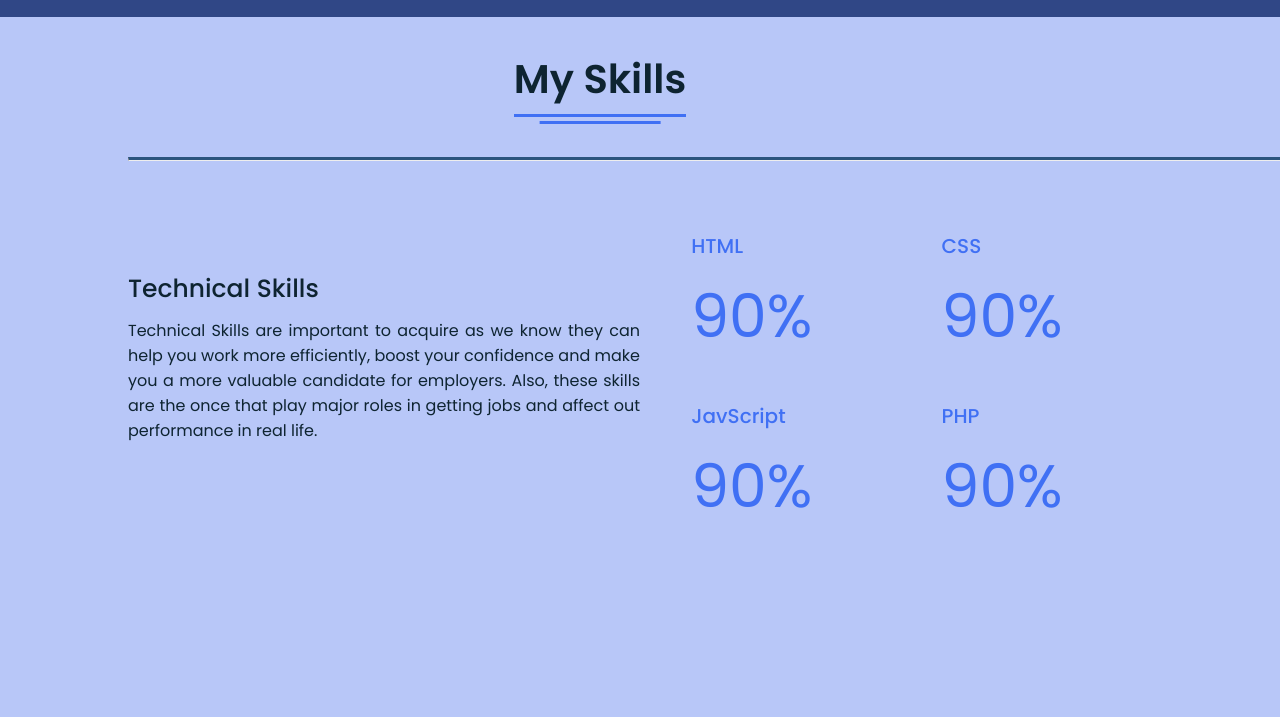
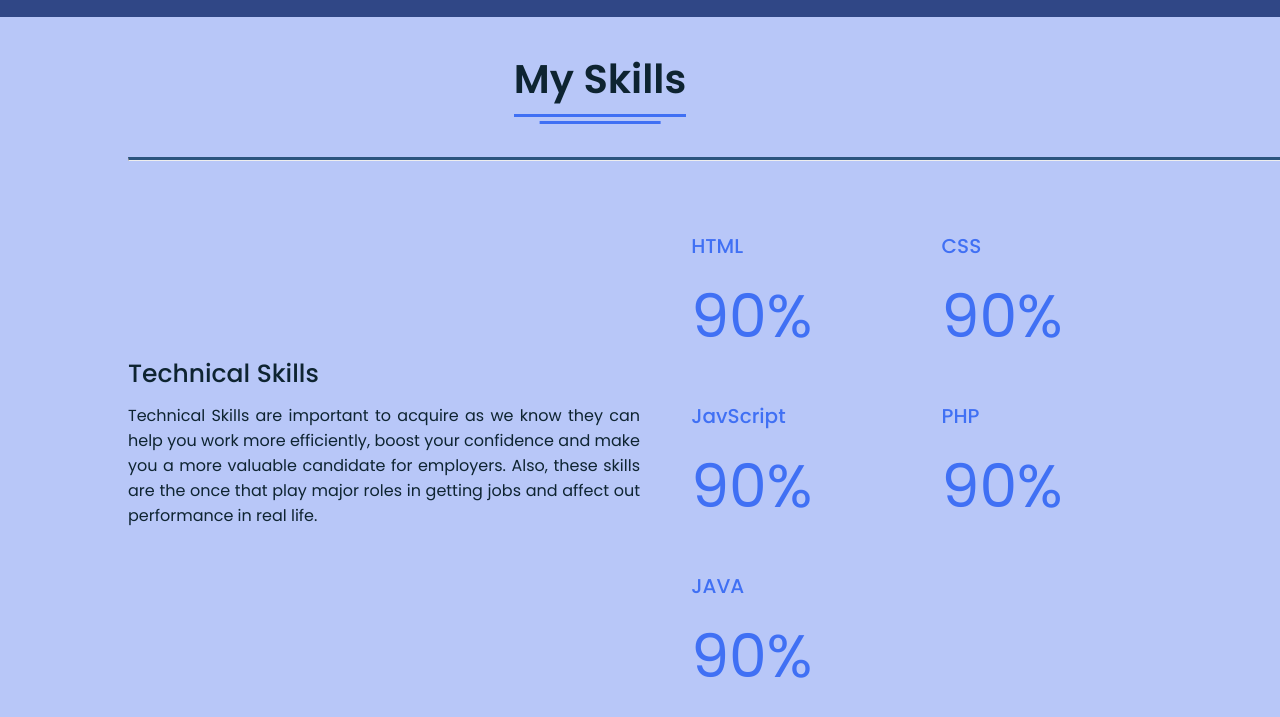
Before and after one commit to shivam11305/shivampandey0847.github.io, a plain HTML site: page skills.html in a window 1280 px wide. Shown: the part 81-798 px from the top of the page. Drawn offline with Linux system fonts and the light colour scheme.

Commit message:
Update skills.html

```diff
--- a/skills.html
+++ b/skills.html
@@ -66,6 +66,10 @@
                         <div class="topic">PHP</div>
                         <div class="per">90%</div>
                     </div>
+                    <div class="box">
+                        <div class="topic">JAVA</div>
+                        <div class="per">90%</div>
+                    </div>
                     </div>
                 </div>
             </div>
```
